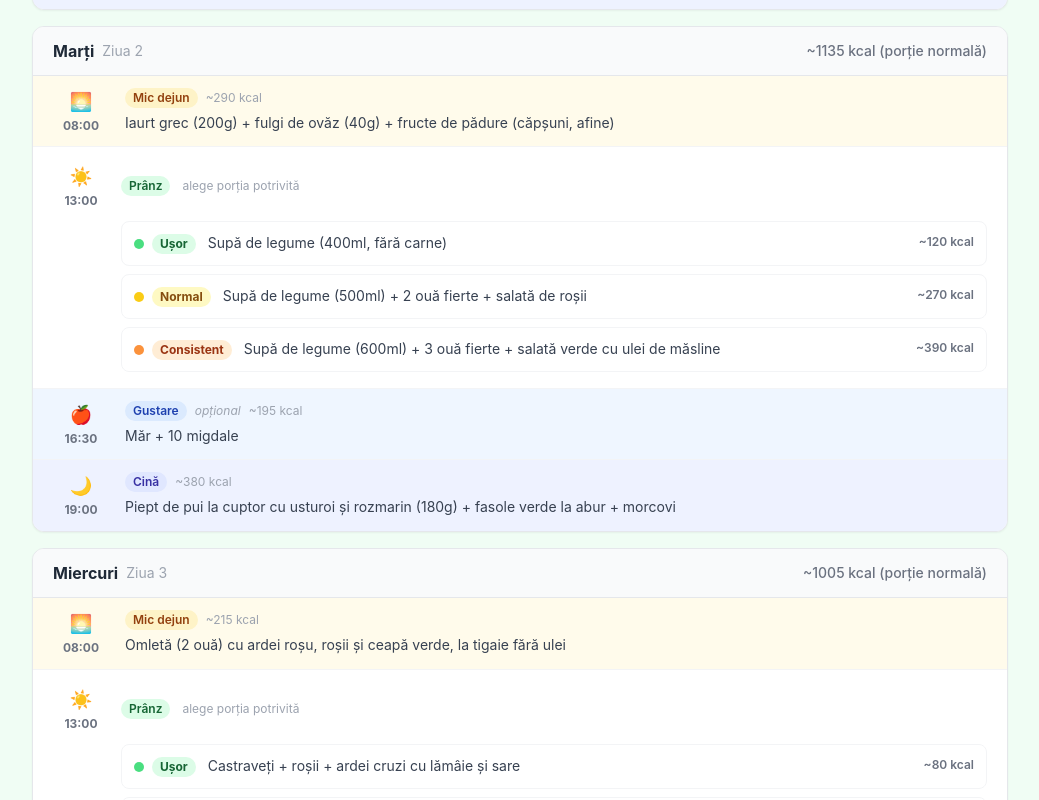
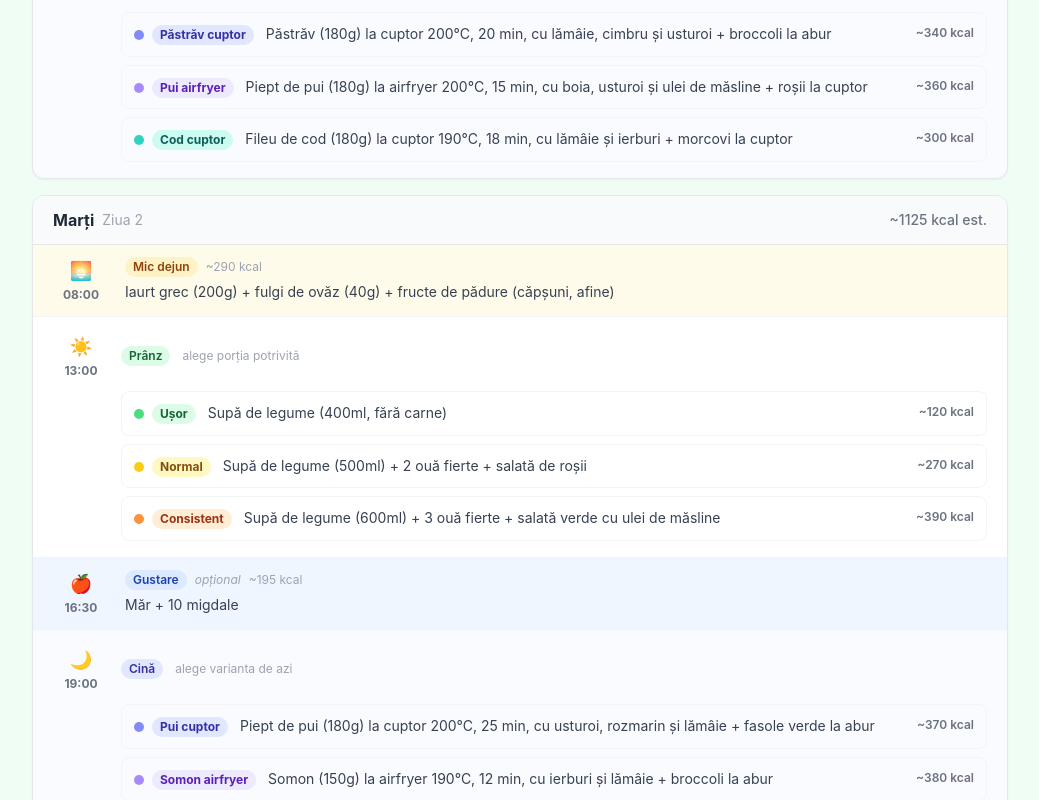
Before and after one commit to alingrig87/caloria, a React (Vite) app in the folder client/: page / in a window 1280 px wide. Shown: the part 1220-2020 px from the top of the page, without its empty margins (120-1159 px from the left). Built offline with nearby package versions, Linux system fonts and the light colour scheme.

Commit message:
Add 3 dinner options per day (oven/airfryer) with cooking temps and times
Co-Authored-By: Claude Sonnet 4.6 <noreply@anthropic.com>

```diff
--- a/client/src/components/VitalisDiet.jsx
+++ b/client/src/components/VitalisDiet.jsx
@@ -15,7 +15,14 @@ const WEEKS = [
             ],
           },
           { time: "16:30", type: "Gustare", icon: "🍎", foods: "Iaurt grec (150g) + afine", kcal: 155, optional: true },
-          { time: "19:00", type: "Cină", icon: "🌙", foods: "Păstrăv la grătar cu lămâie și ierburi (180g) + broccoli la abur + morcovi fierți", kcal: 360 },
+          {
+            time: "19:00", type: "Cină", icon: "🌙",
+            options: [
+              { label: "Păstrăv cuptor",  foods: "Păstrăv (180g) la cuptor 200°C, 20 min, cu lămâie, cimbru și usturoi + broccoli la abur", kcal: 340 },
+              { label: "Pui airfryer",    foods: "Piept de pui (180g) la airfryer 200°C, 15 min, cu boia, usturoi și ulei de măsline + roșii la cuptor", kcal: 360 },
+              { label: "Cod cuptor",      foods: "Fileu de cod (180g) la cuptor 190°C, 18 min, cu lămâie și ierburi + morcovi la cuptor", kcal: 300 },
+            ],
+          },
         ],
       },
       {
@@ -31,7 +38,14 @@ const WEEKS = [
             ],
           },
           { time: "16:30", type: "Gustare", icon: "🍎", foods: "Măr + 10 migdale", kcal: 195, optional: true },
-          { time: "19:00", type: "Cină", icon: "🌙", foods: "Piept de pui la cuptor cu usturoi și rozmarin (180g) + fasole verde la abur + morcovi", kcal: 380 },
+          {
+            time: "19:00", type: "Cină", icon: "🌙",
+            options: [
+              { label: "Pui cuptor",      foods: "Piept de pui (180g) la cuptor 200°C, 25 min, cu usturoi, rozmarin și lămâie + fasole verde la abur", kcal: 370 },
+              { label: "Somon airfryer",  foods: "Somon (150g) la airfryer 190°C, 12 min, cu ierburi și lămâie + broccoli la abur", kcal: 380 },
+              { label: "Ton + legume",    foods: "Ton în suc propriu (180g) + dovlecel (200g) la airfryer 200°C, 10 min + roșii cherry", kcal: 310 },
+            ],
+          },
         ],
       },
       {
@@ -47,7 +61,14 @@ const WEEKS = [
             ],
           },
           { time: "16:30", type: "Gustare", icon: "🍎", foods: "Pară + 10 nuci", kcal: 220, optional: true },
-          { time: "19:00", type: "Cină", icon: "🌙", foods: "Ton în suc propriu (180g) + salată verde mare cu roșii, ardei, ulei de măsline", kcal: 340 },
+          {
+            time: "19:00", type: "Cină", icon: "🌙",
+            options: [
+              { label: "Ton + ardei",     foods: "Ton în suc propriu (180g) + ardei (2 buc) la airfryer 200°C, 12 min + salată verde cu ulei", kcal: 330 },
+              { label: "Curcan cuptor",   foods: "Piept de curcan (180g) la cuptor 190°C, 25 min, cu muștar și ierburi + roșii la cuptor", kcal: 350 },
+              { label: "Cod airfryer",    foods: "Cod (180g) la airfryer 190°C, 12 min, cu lămâie și cimbru + sparanghel la airfryer", kcal: 300 },
+            ],
+          },
         ],
       },
       {
@@ -63,7 +84,14 @@ const WEEKS = [
             ],
           },
           { time: "16:30", type: "Gustare", icon: "🍎", foods: "Iaurt grec (150g) + zmeură", kcal: 145, optional: true },
-          { time: "19:00", type: "Cină", icon: "🌙", foods: "Fileu de cod la cuptor cu lămâie și cimbru (180g) + sparanghel la grătar + roșii la cuptor", kcal: 330 },
+          {
+            time: "19:00", type: "Cină", icon: "🌙",
+            options: [
+              { label: "Păstrăv airfryer", foods: "Păstrăv (180g) la airfryer 200°C, 12 min, cu lămâie și cimbru + morcovi la cuptor", kcal: 330 },
+              { label: "Pui cuptor",       foods: "Piept de pui (180g) la cuptor 200°C, 25 min, cu boia dulce și usturoi + mazăre la abur", kcal: 370 },
+              { label: "Somon cuptor",     foods: "Somon (150g) la cuptor 190°C, 18 min, cu muștar de Dijon și lămâie + sparanghel", kcal: 390 },
+            ],
+          },
         ],
       },
       {
@@ -79,7 +107,14 @@ const WEEKS = [
             ],
           },
           { time: "16:30", type: "Gustare", icon: "🍎", foods: "Portocală + 10 nuci caju nesărate", kcal: 215, optional: true },
-          { time: "19:00", type: "Cină", icon: "🌙", foods: "Somon la cuptor cu ierburi și lămâie (150g) + broccoli la abur + morcovi", kcal: 390 },
+          {
+            time: "19:00", type: "Cină", icon: "🌙",
+            options: [
+              { label: "Somon cuptor",    foods: "Somon (150g) la cuptor 190°C, 18 min, cu ierburi, usturoi și lămâie + broccoli + morcovi la abur", kcal: 390 },
+              { label: "Pui airfryer",    foods: "Piept de pui (180g) la airfryer 200°C, 15 min, cu rozmarin și usturoi + ardei și roșii la airfryer", kcal: 360 },
+              { label: "Macrou cuptor",   foods: "Macrou (160g) la cuptor 190°C, 20 min, cu lămâie și cimbru + salată verde cu ulei de măsline", kcal: 370 },
+            ],
+          },
         ],
       },
       {
@@ -95,7 +130,14 @@ const WEEKS = [
             ],
           },
           { time: "16:30", type: "Gustare", icon: "🍎", foods: "Mere (2 buc mici) + scorțișoară", kcal: 130, optional: true },
-          { time: "19:30", type: "Cină", icon: "🌙", foods: "Piept de pui la grătar cu usturoi și lămâie (180g) + salată verde mare cu ardei și ulei de măsline", kcal: 380 },
+          {
+            time: "19:30", type: "Cină", icon: "🌙",
+            options: [
+              { label: "Pui airfryer",    foods: "Piept de pui (180g) la airfryer 200°C, 15 min, cu usturoi, lămâie și boia + salată verde", kcal: 370 },
+              { label: "Păstrăv cuptor",  foods: "Păstrăv (180g) la cuptor 200°C, 20 min, cu ierburi și lămâie + legume mixte (morcov, dovlecel) la cuptor", kcal: 350 },
+              { label: "Pui pulpe airfryer", foods: "Pulpe de pui dezosate (200g) la airfryer 200°C, 20 min, cu boia afumată + broccoli la abur", kcal: 400 },
+            ],
+          },
         ],
       },
       {
@@ -111,7 +153,14 @@ const WEEKS = [
             ],
           },
           { time: "16:30", type: "Gustare", icon: "🍎", foods: "Iaurt simplu (150g) + fructe de pădure", kcal: 140, optional: true },
-          { time: "19:00", type: "Cină", icon: "🌙", foods: "Păstrăv la cuptor cu lămâie, cimbru și usturoi (180g) + dovlecel la grătar + morcovi fierți", kcal: 350 },
+          {
+            time: "19:00", type: "Cină", icon: "🌙",
+            options: [
+              { label: "Păstrăv airfryer", foods: "Păstrăv (180g) la airfryer 200°C, 12 min, cu cimbru, usturoi și lămâie + dovlecel la airfryer", kcal: 330 },
+              { label: "Somon cuptor",     foods: "Somon (150g) la cuptor 190°C, 18 min, cu usturoi și lămâie + fasole verde la abur", kcal: 390 },
+              { label: "Pui cuptor",       foods: "Piept de pui (180g) la cuptor 200°C, 25 min, cu muștar și rozmarin + morcovi la cuptor", kcal: 370 },
+            ],
+          },
         ],
       },
     ],
@@ -132,7 +181,14 @@ const WEEKS = [
             ],
           },
           { time: "16:30", type: "Gustare", icon: "🍎", foods: "Iaurt grec (150g) + căpșuni (100g)", kcal: 145, optional: true },
-          { time: "19:00", type: "Cină", icon: "🌙", foods: "Piept de pui la grătar cu ierburi (180g) + sparanghel la abur + lămâie", kcal: 360 },
+          {
+            time: "19:00", type: "Cină", icon: "🌙",
+            options: [
+              { label: "Pui airfryer",     foods: "Piept de pui (180g) la airfryer 200°C, 15 min, cu ierburi și usturoi + sparanghel la airfryer", kcal: 360 },
+              { label: "Cod cuptor",       foods: "Cod (180g) la cuptor 190°C, 18 min, cu lămâie și morcovi la cuptor + mazăre la abur", kcal: 310 },
+              { label: "Păstrăv cuptor",   foods: "Păstrăv (180g) la cuptor 200°C, 20 min, cu lămâie și cimbru + broccoli la abur", kcal: 340 },
+            ],
+          },
         ],
       },
       {
@@ -148,7 +204,14 @@ const WEEKS = [
             ],
           },
           { time: "16:30", type: "Gustare", icon: "🍎", foods: "Pară + 10 migdale", kcal: 205, optional: true },
-          { time: "19:00", type: "Cină", icon: "🌙", foods: "Ton în suc propriu (180g) + salată mare cu frunze verzi, roșii, ardei, castraveți + ulei de măsline", kcal: 350 },
+          {
+            time: "19:00", type: "Cină", icon: "🌙",
+            options: [
+              { label: "Ton + dovlecel",   foods: "Ton în suc propriu (180g) + dovlecel (200g) la airfryer 200°C, 10 min + salată de roșii cu ulei", kcal: 330 },
+              { label: "Curcan airfryer",  foods: "Piept de curcan (180g) la airfryer 190°C, 18 min, cu boia și usturoi + roșii și ardei la cuptor", kcal: 350 },
+              { label: "Somon cuptor",     foods: "Somon (150g) la cuptor 190°C, 18 min, cu lămâie și ierburi + sparanghel la airfryer", kcal: 385 },
+            ],
+          },
         ],
       },
       {
@@ -164,7 +227,14 @@ const WEEKS = [
             ],
           },
           { time: "16:30", type: "Gustare", icon: "🍎", foods: "Măr + 10 nuci", kcal: 205, optional: true },
-          { time: "19:00", type: "Cină", icon: "🌙", foods: "Cod la cuptor cu lămâie și usturoi (180g) + fasole verde la abur + roșii cherry", kcal: 330 },
+          {
+            time: "19:00", type: "Cină", icon: "🌙",
+            options: [
+              { label: "Cod airfryer",    foods: "Cod (180g) la airfryer 190°C, 12 min, cu lămâie și usturoi + fasole verde la abur + roșii cherry", kcal: 305 },
+              { label: "Pui cuptor",      foods: "Piept de pui (180g) la cuptor 200°C, 25 min, cu boia dulce și cimbru + morcovi la cuptor", kcal: 360 },
+              { label: "Macrou cuptor",   foods: "Macrou (160g) la cuptor 190°C, 20 min, cu lămâie și ierburi + salată de roșii și ardei", kcal: 370 },
+            ],
+          },
         ],
       },
       {
@@ -180,7 +250,14 @@ const WEEKS = [
             ],
           },
           { time: "16:30", type: "Gustare", icon: "🍎", foods: "Portocală + 10 nuci", kcal: 215, optional: true },
-          { time: "19:00", type: "Cină", icon: "🌙", foods: "Piept de pui la cuptor cu ardei și roșii la cuptor (180g) + dovlecel la grătar", kcal: 370 },
+          {
+            time: "19:00", type: "Cină", icon: "🌙",
+            options: [
+              { label: "Pui airfryer",    foods: "Piept de pui (180g) la airfryer 200°C, 15 min, cu boia afumată și usturoi + dovlecel la airfryer", kcal: 360 },
+              { label: "Păstrăv cuptor",  foods: "Păstrăv (180g) la cuptor 200°C, 20 min, cu lămâie și rozmarin + broccoli la abur", kcal: 335 },
+              { label: "Somon airfryer",  foods: "Somon (150g) la airfryer 190°C, 12 min, cu muștar de Dijon și lămâie + sparanghel la airfryer", kcal: 390 },
+            ],
+          },
         ],
       },
       {
@@ -196,7 +273,14 @@ const WEEKS = [
             ],
           },
           { time: "16:30", type: "Gustare", icon: "🍎", foods: "Iaurt simplu (150g) + fructe de pădure mixte", kcal: 140, optional: true },
-          { time: "19:00", type: "Cină", icon: "🌙", foods: "Somon la grătar cu ierburi (150g) + broccoli la abur + morcovi fierți + lămâie", kcal: 390 },
+          {
+            time: "19:00", type: "Cină", icon: "🌙",
+            options: [
+              { label: "Somon airfryer",  foods: "Somon (150g) la airfryer 190°C, 12 min, cu lămâie și rozmarin + broccoli + morcovi la abur", kcal: 385 },
+              { label: "Pui cuptor",      foods: "Piept de pui (180g) la cuptor 200°C, 25 min, cu usturoi și cimbru + fasole verde la abur", kcal: 360 },
+              { label: "Cod airfryer",    foods: "Cod (180g) la airfryer 190°C, 12 min, cu lămâie și boia dulce + roșii și ardei la cuptor", kcal: 305 },
+            ],
+          },
         ],
       },
       {
@@ -212,7 +296,14 @@ const WEEKS = [
             ],
           },
           { time: "16:30", type: "Gustare", icon: "🍎", foods: "Mere (1 buc) + 10 migdale", kcal: 190, optional: true },
-          { time: "19:30", type: "Cină", icon: "🌙", foods: "Piept de pui la grătar cu lămâie (180g) + salată de varză albă cu morcov ras și ulei de măsline", kcal: 370 },
+          {
+            time: "19:30", type: "Cină", icon: "🌙",
+            options: [
+              { label: "Pui airfryer",    foods: "Piept de pui (180g) la airfryer 200°C, 15 min, cu lămâie și ierburi + salată de varză albă cu morcov", kcal: 365 },
+              { label: "Ton + legume",    foods: "Ton în suc propriu (180g) + ardei și dovlecel (200g total) la airfryer 200°C, 10 min + salată", kcal: 315 },
+              { label: "Păstrăv cuptor",  foods: "Păstrăv (180g) la cuptor 200°C, 20 min, cu usturoi și cimbru + morcovi și mazăre la cuptor", kcal: 345 },
+            ],
+          },
         ],
       },
       {
@@ -228,7 +319,14 @@ const WEEKS = [
             ],
           },
           { time: "16:30", type: "Gustare", icon: "🍎", foods: "2 ouă fierte + castraveți + roșii", kcal: 185, optional: true },
-          { time: "19:00", type: "Cină", icon: "🌙", foods: "Păstrăv la grătar cu lămâie, cimbru și ierburi (180g) + salată de legume colorate cu ulei de măsline", kcal: 370 },
+          {
+            time: "19:00", type: "Cină", icon: "🌙",
+            options: [
+              { label: "Păstrăv airfryer", foods: "Păstrăv (180g) la airfryer 200°C, 12 min, cu lămâie, cimbru și usturoi + salată de legume colorate", kcal: 330 },
+              { label: "Somon cuptor",     foods: "Somon (150g) la cuptor 190°C, 18 min, cu usturoi, lămâie și ierburi + broccoli la abur", kcal: 390 },
+              { label: "Pui cuptor",       foods: "Piept de pui (180g) la cuptor 200°C, 25 min, cu rozmarin, usturoi și lămâie + dovlecel la cuptor", kcal: 365 },
+            ],
+          },
         ],
       },
     ],
@@ -238,7 +336,7 @@ const WEEKS = [
 const RULES = [
   { icon: "✅", text: "Mic dejun: ouă, iaurt sau ovăz cu legume — nu sări peste el" },
   { icon: "✅", text: "Prânz: salate sau supe cu ouă — alegeți porția după apetit" },
-  { icon: "✅", text: "Cină: întotdeauna pește, pui, ton sau altă carne slabă" },
+  { icon: "✅", text: "Cină: pește, pui sau carne slabă — la cuptor sau airfryer" },
   { icon: "✅", text: "Apă: minimum 2L pe zi, un pahar înainte de fiecare masă" },
   { icon: "✅", text: "Grăsimi sănătoase: ulei de măsline, avocado, nuci, semințe" },
   { icon: "❌", text: "Fără zahăr adăugat, băuturi îndulcite sau sucuri" },
@@ -248,24 +346,26 @@ const RULES = [
   { icon: "⚠️", text: "Gustarea — opțională, numai dacă simți foame reală" },
 ];
 
-const OPTION_STYLES = [
+const LUNCH_STYLES = [
   { dot: "bg-green-400",  badge: "bg-green-100 text-green-800",  row: "hover:bg-green-50" },
   { dot: "bg-yellow-400", badge: "bg-yellow-100 text-yellow-800", row: "hover:bg-amber-50" },
   { dot: "bg-orange-400", badge: "bg-orange-100 text-orange-800", row: "hover:bg-orange-50" },
 ];
 
+const DINNER_STYLES = [
+  { dot: "bg-indigo-400",  badge: "bg-indigo-100 text-indigo-800",  row: "hover:bg-indigo-50" },
+  { dot: "bg-violet-400",  badge: "bg-violet-100 text-violet-800",  row: "hover:bg-violet-50" },
+  { dot: "bg-teal-400",    badge: "bg-teal-100 text-teal-800",      row: "hover:bg-teal-50" },
+];
+
 const MEAL_COLORS = {
   "Mic dejun": "bg-amber-50",
-  "Prânz":     "bg-white",
   "Gustare":   "bg-blue-50",
-  "Cină":      "bg-indigo-50",
 };
 
 const MEAL_BADGE = {
   "Mic dejun": "bg-amber-100 text-amber-800",
-  "Prânz":     "bg-green-100 text-green-800",
   "Gustare":   "bg-blue-100 text-blue-800",
-  "Cină":      "bg-indigo-100 text-indigo-800",
 };
 
 export default function VitalisDiet() {
@@ -282,7 +382,7 @@ export default function VitalisDiet() {
               <div className="flex items-center gap-2"><span>🌅</span><span><strong>08:00</strong> — Mic dejun (ouă / iaurt / ovăz)</span></div>
               <div className="flex items-center gap-2"><span>☀️</span><span><strong>13:00</strong> — Prânz (3 variante de porție)</span></div>
               <div className="flex items-center gap-2"><span>🍎</span><span><strong>16:30</strong> — Gustare <span className="text-teal-300">(opțional)</span></span></div>
-              <div className="flex items-center gap-2"><span>🌙</span><span><strong>19:00</strong> — Cină (pește / pui / carne)</span></div>
+              <div className="flex items-center gap-2"><span>🌙</span><span><strong>19:00</strong> — Cină (3 variante cuptor / airfryer)</span></div>
             </div>
           </div>
           <div>
@@ -322,8 +422,9 @@ export default function VitalisDiet() {
           </div>
 
           {week.days.map((day) => {
-            const normalLunchKcal = day.meals.find(m => m.options)?.options[1]?.kcal ?? 0;
-            const otherKcal = day.meals.filter(m => !m.options).reduce((s, m) => s + m.kcal, 0);
+            const lunchKcal = day.meals.find(m => m.type === "Prânz")?.options?.[1]?.kcal ?? 0;
+            const dinnerKcal = day.meals.find(m => m.type === "Cină")?.options?.[0]?.kcal ?? 0;
+            const fixedKcal = day.meals.filter(m => !m.options).reduce((s, m) => s + m.kcal, 0);
             return (
               <div key={day.date} className="bg-white rounded-xl border border-gray-200 shadow-sm overflow-hidden">
                 <div className="bg-gray-50 border-b border-gray-200 px-5 py-3 flex items-center justify-between">
@@ -331,30 +432,34 @@ export default function VitalisDiet() {
                     <span className="font-bold text-gray-800">{day.day}</span>
                     <span className="text-gray-400 text-sm">{day.date}</span>
                   </div>
-                  <span className="text-sm text-gray-500 font-medium">~{otherKcal + normalLunchKcal} kcal (porție normală)</span>
+                  <span className="text-sm text-gray-500 font-medium">~{fixedKcal + lunchKcal + dinnerKcal} kcal est.</span>
                 </div>
 
                 <div className="divide-y divide-gray-100">
                   {day.meals.map((meal, mi) => {
                     if (meal.options) {
+                      const isLunch = meal.type === "Prânz";
+                      const styles = isLunch ? LUNCH_STYLES : DINNER_STYLES;
+                      const badgeClass = isLunch ? "bg-green-100 text-green-800" : "bg-indigo-100 text-indigo-800";
+                      const hint = isLunch ? "alege porția potrivită" : "alege varianta de azi";
                       return (
-                        <div key={mi} className="px-5 py-4">
+                        <div key={mi} className={`px-5 py-4 ${isLunch ? "" : "bg-indigo-50/30"}`}>
                           <div className="flex items-center gap-3 mb-3">
                             <div className="text-center shrink-0 w-14">
                               <div className="text-lg">{meal.icon}</div>
                               <div className="text-xs font-bold text-gray-500 mt-0.5">{meal.time}</div>
                             </div>
-                            <span className="text-xs font-semibold px-2 py-0.5 rounded-full bg-green-100 text-green-800">
-                              Prânz
+                            <span className={`text-xs font-semibold px-2 py-0.5 rounded-full ${badgeClass}`}>
+                              {meal.type}
                             </span>
-                            <span className="text-xs text-gray-400">alege porția potrivită</span>
+                            <span className="text-xs text-gray-400">{hint}</span>
                           </div>
                           <div className="ml-[4.25rem] space-y-2">
                             {meal.options.map((opt, oi) => (
-                              <div key={oi} className={`flex items-start gap-3 rounded-lg px-3 py-2.5 border border-gray-100 transition-colors ${OPTION_STYLES[oi].row}`}>
+                              <div key={oi} className={`flex items-start gap-3 rounded-lg px-3 py-2.5 border border-gray-100 transition-colors ${styles[oi].row}`}>
                                 <div className="flex items-center gap-2 shrink-0 pt-0.5">
-                                  <div className={`w-2.5 h-2.5 rounded-full shrink-0 ${OPTION_STYLES[oi].dot}`} />
-                                  <span className={`text-xs font-bold px-2 py-0.5 rounded-full whitespace-nowrap ${OPTION_STYLES[oi].badge}`}>
+                                  <div className={`w-2.5 h-2.5 rounded-full shrink-0 ${styles[oi].dot}`} />
+                                  <span className={`text-xs font-bold px-2 py-0.5 rounded-full whitespace-nowrap ${styles[oi].badge}`}>
                                     {opt.label}
                                   </span>
                                 </div>
@@ -368,14 +473,14 @@ export default function VitalisDiet() {
                     }
 
                     return (
-                      <div key={mi} className={`flex gap-4 px-5 py-3 ${MEAL_COLORS[meal.type]}`}>
+                      <div key={mi} className={`flex gap-4 px-5 py-3 ${MEAL_COLORS[meal.type] ?? ""}`}>
                         <div className="text-center shrink-0 w-14">
                           <div className="text-lg">{meal.icon}</div>
                           <div className="text-xs font-bold text-gray-500 mt-0.5">{meal.time}</div>
                         </div>
                         <div className="flex-1 min-w-0">
                           <div className="flex items-center gap-2 mb-1 flex-wrap">
-                            <span className={`text-xs font-semibold px-2 py-0.5 rounded-full ${MEAL_BADGE[meal.type]}`}>
+                            <span className={`text-xs font-semibold px-2 py-0.5 rounded-full ${MEAL_BADGE[meal.type] ?? "bg-gray-100 text-gray-700"}`}>
                               {meal.type}
                             </span>
                             {meal.optional && (
@@ -397,7 +502,7 @@ export default function VitalisDiet() {
 
       {/* Footer note */}
       <div className="bg-amber-50 border border-amber-200 rounded-xl p-4 text-sm text-amber-800">
-        <strong>Notă:</strong> Totalul zilnic variază în funcție de porția aleasă la prânz și dacă incluzi gustarea. Cu porție ușoară la prânz, fără gustare: ~600–900 kcal/zi. Cu porție consistentă și gustare: ~1.100–1.400 kcal/zi. Consultați un medic sau nutriționist înainte de a începe orice dietă.
+        <strong>Notă:</strong> Toate variantele de cină se gătesc ușor la cuptor (180–200°C) sau airfryer, fără ulei adăugat sau cu maxim un strop. Totalul zilnic variază în funcție de alegerile la prânz și cină. Consultați un medic sau nutriționist înainte de a începe orice dietă.
       </div>
     </div>
   );
```
